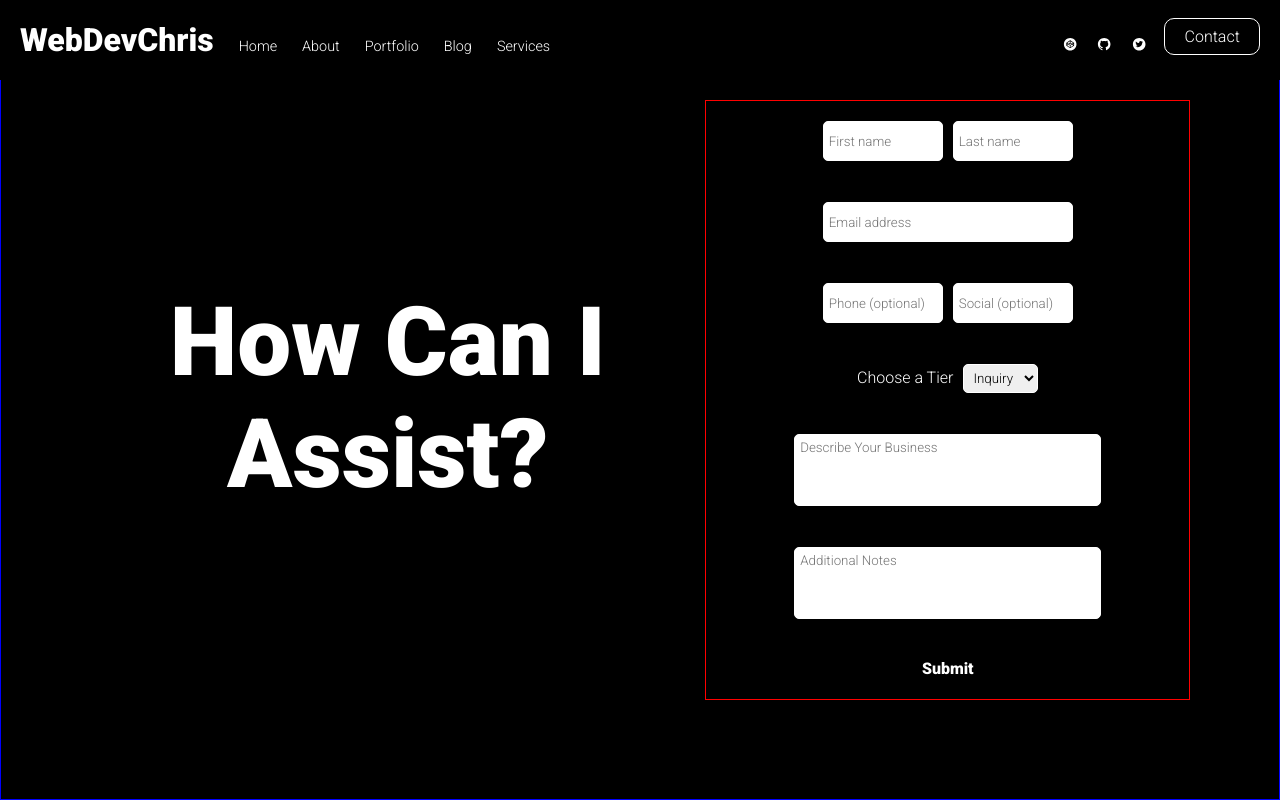
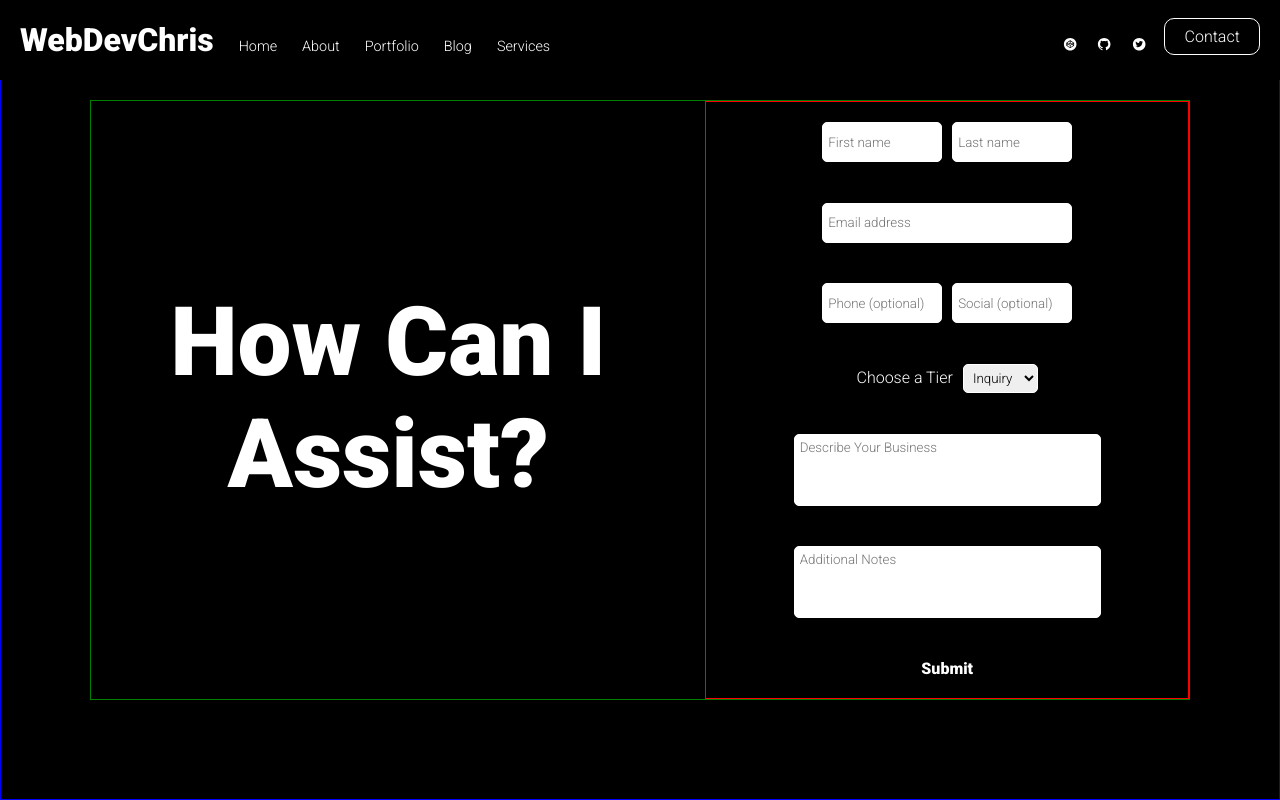
Before and after one commit to WebDevChris1/portfolio-website, a React (Create React App) app: page /contact in a window 1280 px wide. Built offline with nearby package versions, Linux system fonts and the light colour scheme.

Commit message:
contact: minor update

```diff
--- a/src/components/pages/Contact/contact.styles.js
+++ b/src/components/pages/Contact/contact.styles.js
@@ -14,9 +14,9 @@ export const Wrapper = styled.main`
 `;
 
 export const Content = styled.div`
-  /* border: 1px solid red; */
-  height: 600px;
-  width: 800px;
+  height: 80%;
+  width: 100%;
+  border: 1px solid green;
   display: flex;
   flex-direction: column;
   align-items: center;
```
